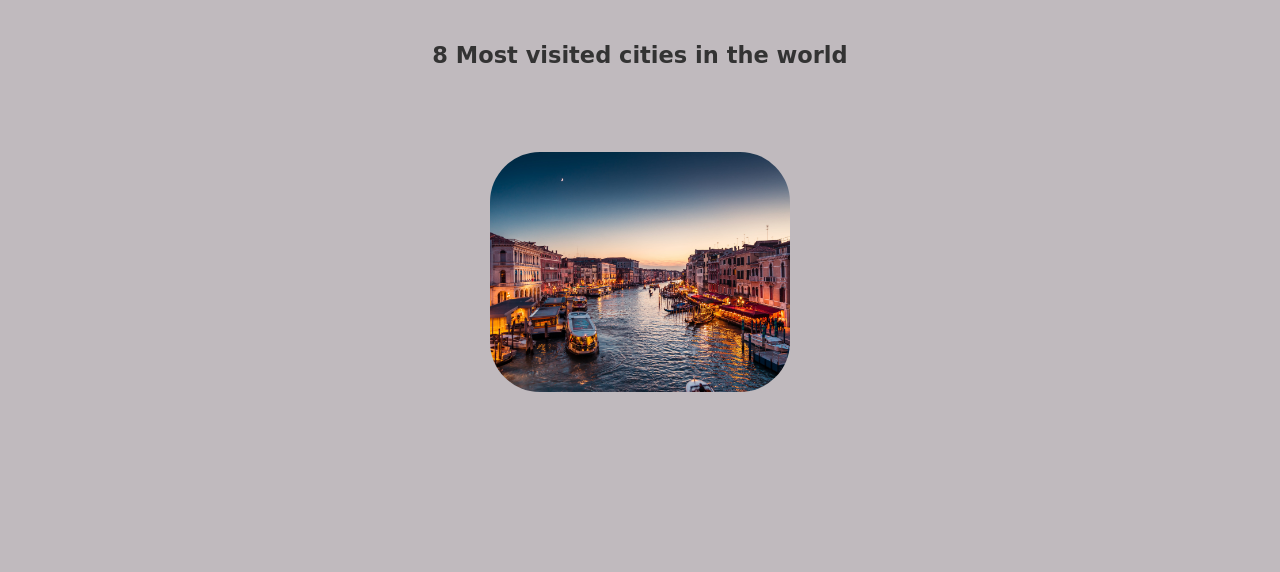
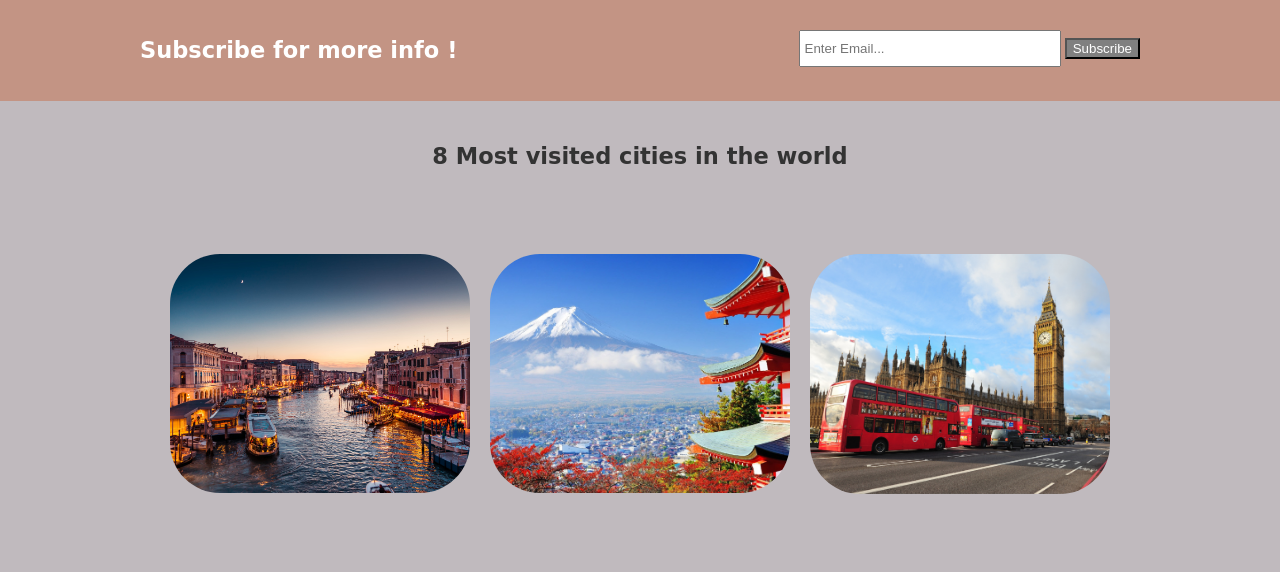
Before and after one commit to op67879/TravelBlog, a PHP site: page /roster.html in a window 1280 px wide. Shown: the part 100-672 px from the top of the page. Run offline with PHP 8.4, Linux system fonts and the light colour scheme; some web fonts are replaced.

Commit message:
Roster and CSS

```diff
--- a/roster.html
+++ b/roster.html
@@ -31,6 +31,16 @@
     </div>
 </header>
 
+<section id="newsletter">
+    <div class="container">
+        <h1>Subscribe for more info !</h1>
+        <form>
+            <input type="email" placeholder="Enter Email...">
+            <button type="submit" class="button_1">Subscribe</button>
+        </form>
+    </div>
+</section>
+
 <section id="main">
     <div class="container">
         <h1>8 Most visited cities in the world</h1>
@@ -44,6 +54,97 @@
                     <div class="content">
                         <h1>Venice, Italy</h1>
                         <button type="button" class="explore"><a href="venice.html">Explore</a></button>
+                    </div>
+                </div>
+            </div>
+
+            <div class="infobox">
+                <div class="img-infobox">
+                    <img src="./images/Tokyo_Japan.jpg">
+                </div>
+
+                <div class="textt">
+                    <div class="content">
+                        <h1>Tokyo, Japan</h1>
+                        <button type="button" class="explore"><a href="tokyo.html">Explore</a></button>
+                    </div>
+                </div>
+            </div>
+
+            <div class="infobox">
+                <div class="img-infobox">
+                    <img src="./images/London_England.jpg">
+                </div>
+
+                <div class="textt">
+                    <div class="content">
+                        <h1>London, England</h1>
+                        <button type="button" class="explore"><a href="london.html">Explore</a></button>
+                    </div>
+                </div>
+            </div>
+
+            <div class="infobox">
+                <div class="img-infobox">
+                    <img src="./images/New_York_City_USA.jpg">
+                </div>
+
+                <div class="textt">
+                    <div class="content">
+                        <h1>New York City, United States</h1>
+                        <button type="button" class="explore"><a href="nyc.html">Explore</a></button>
+                    </div>
+                </div>
+            </div>
+
+            <div class="infobox">
+                <div class="img-infobox">
+                    <img src="./images/Paris_France.jpg">
+                </div>
+
+                <div class="textt">
+                    <div class="content">
+                        <h1>Paris, France</h1>
+                        <button type="button" class="explore"><a href="paris.html">Explore</a></button>
+                    </div>
+                </div>
+            </div>
+
+            <div class="infobox">
+                <div class="img-infobox">
+                    <img src="./images/Dubai_UAE.jpg">
+                </div>
+
+                <div class="textt">
+                    <div class="content">
+                        <h1>Dubai, United Arab Emirates</h1>
+                        <button type="button" class="explore"><a href="dubai.html">Explore</a></button>
+                    </div>
+                </div>
+            </div>
+
+            <div class="infobox">
+                <div class="img-infobox">
+                    <img src="./images/San_Francisco_USA.jpg">
+                </div>
+
+                <div class="textt">
+                    <div class="content">
+                        <h1>San Francisco, United States</h1>
+                        <button type="button" class="explore"><a href="sanfrancisco.html">Explore</a></button>
+                    </div>
+                </div>
+            </div>
+
+            <div class="infobox">
+                <div class="img-infobox">
+                    <img src="./images/Barcelona_Spain.jpg">
+                </div>
+
+                <div class="textt">
+                    <div class="content">
+                        <h1>Barcelona, Spain</h1>
+                        <button type="button" class="explore"><a href="barcelona.html">Explore</a></button>
                     </div>
                 </div>
             </div>
--- a/style.css
+++ b/style.css
@@ -338,3 +338,26 @@ input[name="r"]{
     background-color: rgba(0, 139, 139, 0.5);
     transition: 0.5s;
 }
+
+/* Subscribe */
+
+#newsletter {
+    padding: 15px;
+    color: #ffffff;
+    background: #c677568e;
+}
+
+#newsletter h1 {
+    float: left;
+}
+
+#newsletter form {
+    float: right;
+    margin-top: 15px;
+}
+
+#newsletter input[type="email"] {
+    padding: 4px;
+    height: 25px;
+    width: 250px;
+}
```
Also changed, not shown: images/Barcelona_Spain.jpg (added), images/Dubai_UAE.jpg (added), images/London_England.jpg (added), images/Tokyo_Japan.jpg (added), 3 other files.
